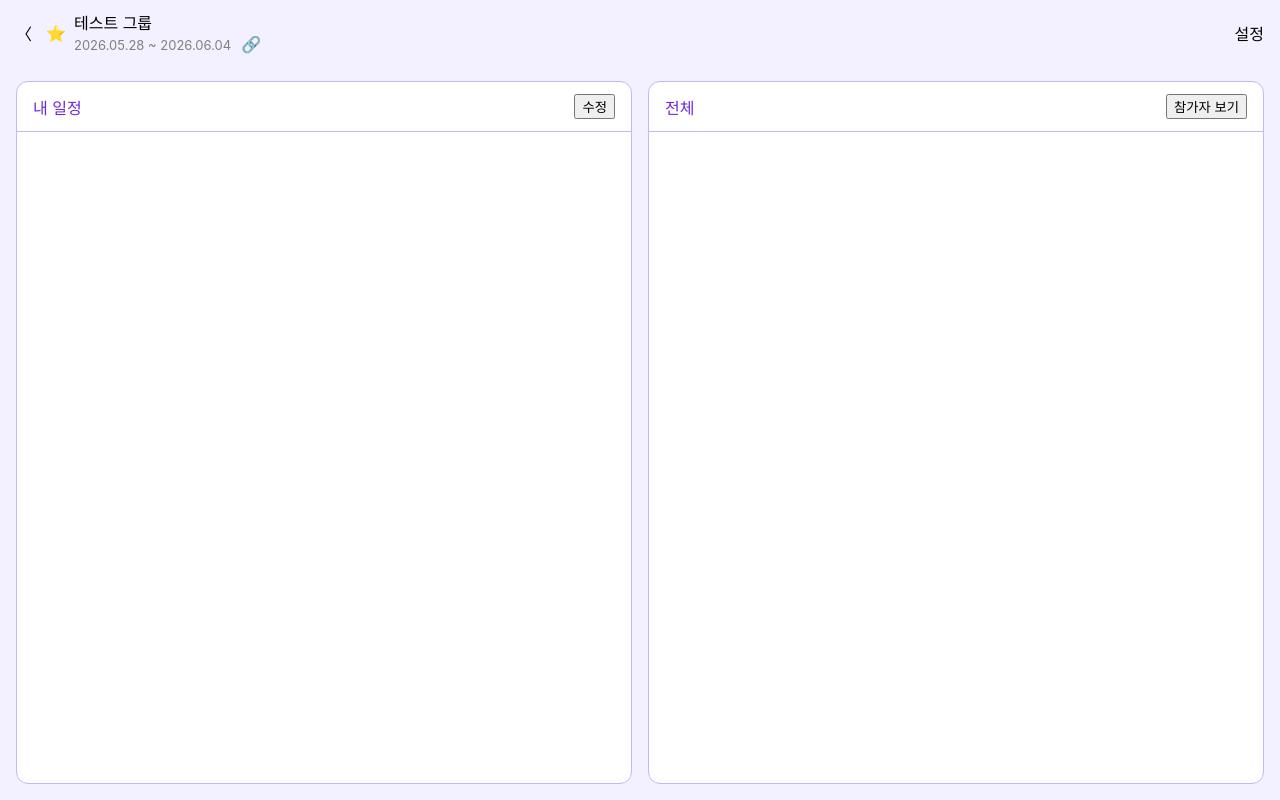
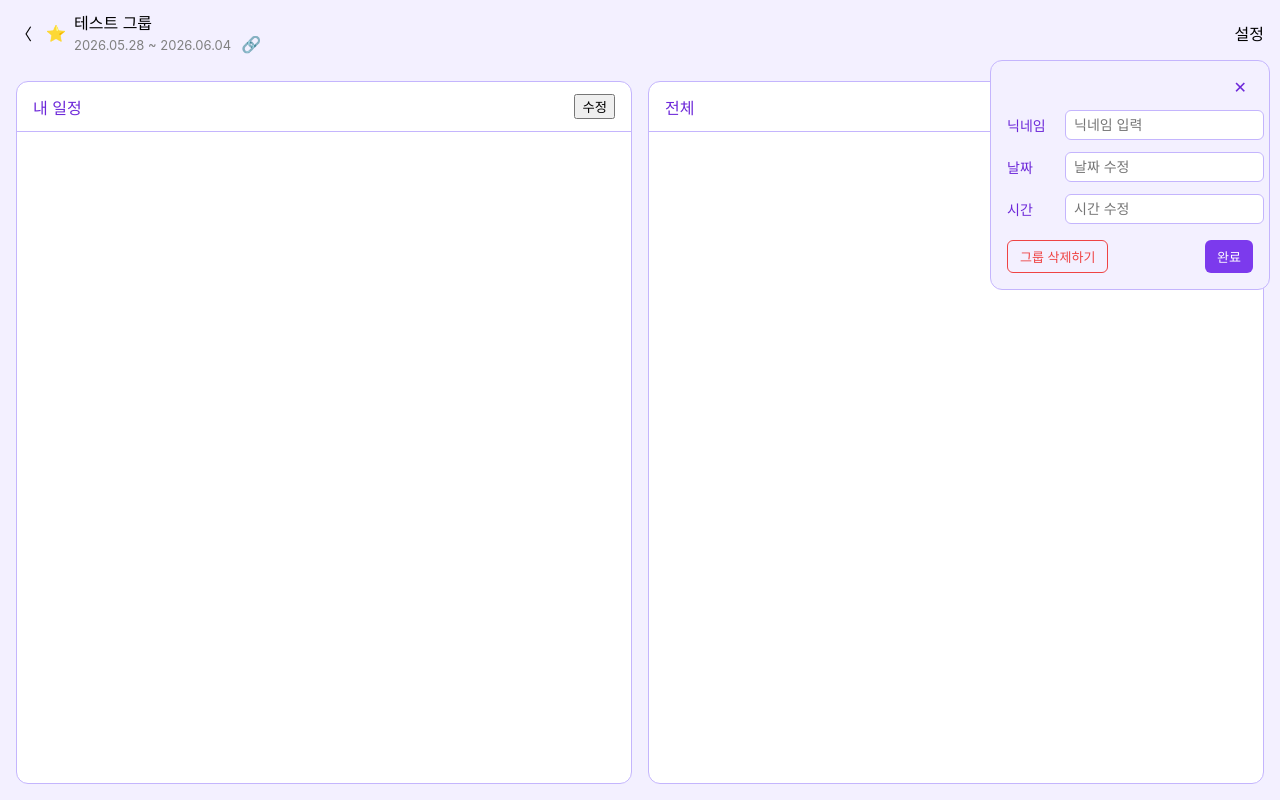
Before and after one commit to isehyun628-oss/TimeSync, a React (Create React App) app: page /groups/schedule in a window 1280 px wide. Both pictures are taken after a click on the button "설정". Built offline with nearby package versions, Linux system fonts and the light colour scheme.

Commit message:
feat: 설정 팝업 추가

```diff
--- a/src/components/Header.js
+++ b/src/components/Header.js
@@ -47,7 +47,7 @@ function Header(props) {
             {/* 오른쪽 설정 버튼 */}
             <div>
                 {/* 설정 버튼: 누르면 설정 팝업 표시 (기능 나중에 추가) */}
-                <button className="header-btn">설정</button>
+                <button className="header-btn" onClick={props.onSettingClick}>설정</button>
             </div>
 
             {/* shareOpen이 true일 때만 SharePopup 표시 */}
--- /dev/null
+++ b/src/components/SettingPopup.css
@@ -0,0 +1,125 @@
+/* 팝업 전체 컨테이너 */
+.setting-popup-container {
+    display: flex;
+    flex-direction: column;
+    background-color: #f3f0ff;
+    border: 1px solid #c4b5fd;
+    border-radius: 12px;
+    width: 280px;
+    padding: 16px;
+    gap: 12px;
+}
+
+/* 팝업 상단: 닫기 버튼 */
+.setting-popup-header {
+    display:flex;
+    justify-content: flex-end;
+}
+
+/* 닫기 버튼 */
+.setting-close-btn {
+    background: none;
+    border: none;
+    cursor: pointer;
+    font-size: 16px;
+    color: #6d28d9;
+}
+
+/* 팝업 본체: 입력 필드들을 세로로 나열 */
+.setting-popup-body {
+    display: flex;
+    flex-direction: column;
+    gap: 12px;
+}
+
+/* 각 행: 라벨 + 입력 필드 */
+.setting-row {
+    display: flex;
+    align-items: center;
+    gap: 8px;
+}
+
+/* 라벨 텍스트 */
+.setting-label {
+    font-size: 14px;
+    color: #6d28d9;
+    width: 50px;
+    flex-shrink: 0; /* 라벨이 줄어들지 않게 */
+}
+
+/* 입력 필드 */
+.setting-input {
+    flex: 1;
+    padding: 6px 8px;
+    border: 1px solid #c4b5fd;
+    border-radius: 6px;
+    font-size: 14px;
+    outline: none;  /* 클릭 시 기본 파란 테두리 제거 */
+}
+
+/* 입력 필드 클릭 시 테두리 색상 변경 */
+.setting-input:focus {
+    border-color: #7c3aed;
+}
+
+/* 로그인 상태 표시 영역 */
+.setting-login-status {
+    display: flex;
+    align-items: center;
+    gap: 8px;
+    padding: 8px;
+    background-color: white;
+    border-radius: 8px;
+    border: 1px solid #e9d5ff;
+}
+
+/* 로그인하기 버튼 */
+.setting-login-btn {
+    background: none;
+    border: none;
+    cursor: pointer;
+    color: #7c3aed;
+    font-size: 14px;
+    text-decoration: underline;     /* 밑줄 */
+}
+
+/* 하단 버튼들 */
+.setting-popup-footer {
+    display: flex;
+    justify-content: space-between;
+    gap: 8px;
+    margin-top: 4px;
+}
+
+/* 그룹 삭제하기 버튼 */
+.setting-delete-btn {
+    background: none;
+    border: 1px solid #ef4444;  /* 빨간 테두리 */
+    color: #ef4444; /* 빨간 텍스트 */
+    border-radius: 6px;
+    padding: 6px 12px;
+    cursor: pointer;
+    font-size: 13px;
+}
+
+/* 그룹 나가기 버튼 */
+.setting-leave-btn {
+    background: none;
+    border: 1px solid #ef4444;
+    color: #ef4444;
+    border-radius: 6px;
+    padding: 6px 12px;
+    cursor: pointer;
+    font-size: 13px;
+}
+
+/* 완료 버튼 */
+.setting-confirm-btn {
+    background-color: #7c3aed;
+    color: white;
+    border: none;
+    border-radius: 6px;
+    padding: 6px 12px;
+    cursor: pointer;
+    font-size: 13px;
+}
--- /dev/null
+++ b/src/components/SettingPopup.js
@@ -0,0 +1,92 @@
+/* SettingPopup.css 파일을 불러와서 디자인 적용 */
+import './SettingPopup.css';
+
+/* props를 받는 SettingPopup 컴포넌트 */
+function SettingPopup(props) {
+
+    // 로그인 상태 표시 (나중에 연동)
+    // isLoggedIn이 true면 계정 표시, false면 로그인 버튼 표시
+    // 나중에 실제 로그인 상태로 교체 예정 (현재는 하드코딩)
+    const isLoggedIn = false;
+
+    return (
+
+        /* 팝업 전체 컨테이너 */
+        <div className="setting-popup-container">
+
+            {/* 팝업 상단: 닫기 버튼 */}
+            <div className="setting-popup-header">
+                <button className="setting-close-btn" onClick={props.onClose}>✕</button>
+            </div>
+
+            {/* props.isOwner가 true면 생성자 버전, false면 사용자 버전 표시 */}
+            {props.isOwner ? (
+
+                /* 생성자 버전 */
+                <div className="setting-popup-body">
+
+                    {/* 닉네임 입력 */}
+                    <div className="setting-row">
+                        <span className="setting-label">닉네임</span>
+                        <input className="setting-input" type="text" placeholder="닉네임 입력" />
+                    </div>
+
+                    {/* 그룹명 수정 */}
+                    <div className="setting-row">
+                        <span className="setting-label">날짜</span>
+                        <input className="setting-input" type="text" placeholder="날짜 수정" />
+                    </div>
+
+                    {/* 시간 수정 */}
+                    <div className="setting-row">
+                        <span className="setting-label">시간</span>
+                        <input className="setting-input" type="text" placeholder="시간 수정" />
+                    </div>
+
+                    {/* 하단 버튼들 */}
+                    <div className="setting-popup-footer">
+                        {/* 그룹 삭제하기 버튼 (기능 나중에 추가) */}
+                        <button className="setting-delete-btn">그룹 삭제하기</button>
+                        {/* 완료 버튼 (기능 나중에 추가) */}
+                        <button className="setting-confirm-btn">완료</button>
+                    </div>
+
+                </div>
+
+            ) : (
+
+                /* 사용자 버전 */
+                <div className="setting-popup-body">
+
+                    {/* 로그인 상태 표시 (나중에 데이터 연동) */}
+                    <div className="setting-login-status">
+                        {isLoggedIn ? (
+                            <span>OOO님의 계정</span>
+                        ) : (
+                            <button className="setting-login-btn">로그인하기</button>
+                        )}
+                    </div>
+
+                    {/* 닉네임 입력 */}
+                    <div className="setting-row">
+                        <span className="setting-label">닉네임</span>
+                        <input className="setting-input" type="text" placeholder="닉네임 입력" />
+                    </div>
+
+                    {/* 하단 버튼들 */}
+                    <div className="setting-popup-footer">
+                        {/* 그룹 나가기 버튼 (기능 나중에 추가) */}
+                        <button className="setting-leave-btn">그룹 나가기</button>
+                        {/* 완료 버튼 (기능 나중에 추가) */}
+                        <button className="setting-confirm-btn">완료</button>
+                    </div>
+                </div>
+
+            )}
+
+        </div>
+    );
+}
+
+/* 이 컴포넌트를 다른 파일에서도 사용할 수 있게 내보내는 코드 */
+export default SettingPopup;
--- a/src/pages/GroupSchedulePage.js
+++ b/src/pages/GroupSchedulePage.js
@@ -1,6 +1,7 @@
 /* 필요한 컴포넌트 불러오기 */
 import Header from '../components/Header';
 import ParticipantPopup from '../components/ParticipantPopup';
+import SettingPopup from '../components/SettingPopup';
 
 /* GroupSchedulePage.css 파일을 불러와서 디자인 적용 */
 import './GroupSchedulePage.css';
@@ -16,6 +17,13 @@ function GroupSchedulePage() {
     /* 초기값은 false(닫힘) */
     const [participantOpen, setParticipantOpen] = useState(false);
 
+    /* settingOpen: 설정 팝업이 열렸는지(true) 닫혔는지(false) 저장 */
+    const [settingOpen, setSettingOpen] = useState(false);
+
+    /* isOwner: 생성자 버전(true) 사용자 버전 (false) */
+    /* 나중에 실제 데이터로 연결 예정 (현재는 하드코딩) */
+    const isOwner = true;
+
     return (
         /* 페이지 전체 컨테이너 */
         <div className="group-schedule-container">
@@ -27,7 +35,23 @@ function GroupSchedulePage() {
                 icon="⭐"
                 groupName="테스트 그룹"
                 date="2026.05.28 ~ 2026.06.04"
+                onSettingClick={() => {setSettingOpen(true) }}
             />
+
+            {/* 설정 팝업: settingOpen이 true일 때만 표시 */}
+            {settingOpen && (
+                <div style={{
+                    position: 'fixed',  /* 화면 기준으로 위치 고정 */
+                    top: '60px',        /* 헤더 바로 아래 */
+                    right: '10px',      /* 오른쪽 끝 */
+                    zIndex: 100         /* 다른 요소 위에 표시 */
+                }}>
+                    <SettingPopup
+                        onClose={() => { setSettingOpen(false) }}
+                        isOwner={isOwner}
+                    />
+                </div>
+            )}
 
             {/* 캘린더 두 개를 가로로 나열하는 컨테이너 */}
             <div className="calender-container" style={{position: 'relative'}}> {/* ParticipantPopup 위치 기준점 */}
@@ -70,7 +94,7 @@ function GroupSchedulePage() {
                         position: 'absolute',   /* calender-container 기준으로 위치 고정 */
                         top: '0px',    /* 헤더 파로 아래 */
                         right: '0px',  /* 공유버튼 위치에 맞게 조절 */
-                        zIndex: 100
+                        zIndex: 100     /* 다른 요소 위에 표시 */
                     }}>
                         <ParticipantPopup onClose={() => { setParticipantOpen(false) }} />
                     </div>
```
